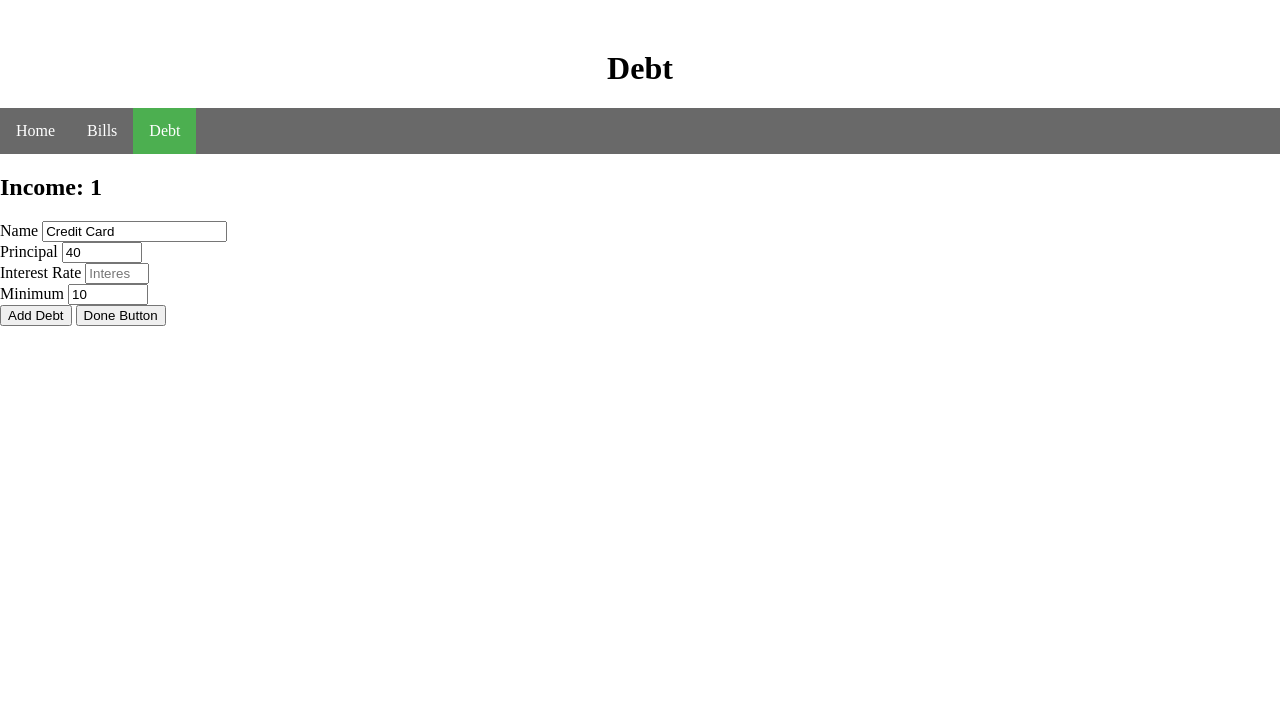
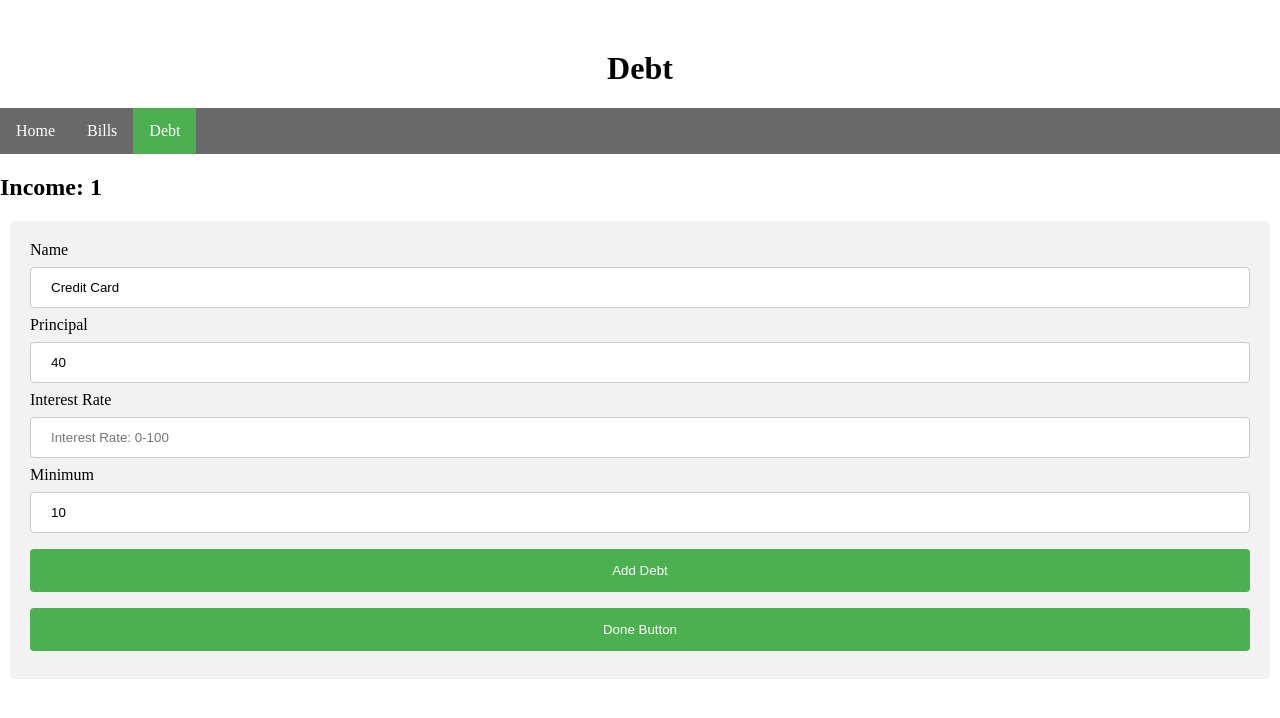
Before and after one commit to Kaz95/online_moneywiz, a Flask app: page /debt in a window 1280 px wide. Shown: the top 718 px of the page. Run offline with Flask 2, Linux system fonts and the light colour scheme; the visitor is signed in with stand-in values (Sample User, id 1).

Commit message:
- Simplified form html on all templates - Form CSS

```diff
--- a/static/main.css
+++ b/static/main.css
@@ -55,3 +55,51 @@ li a:hover:not(.active) {
 .active {
   background-color: #4CAF50;
 }
+
+
+input[type=number], input[type=text] {
+    width: 100%;
+    padding: 12px 20px;
+    margin: 8px 0;
+    box-sizing: border-box;
+    display: inline-block;
+    border: 1px solid #ccc;
+    border-radius: 4px;
+}
+
+input[type=submit] {
+    width: 100%;
+    margin: 8px 0;
+    padding: 14px 20px;
+    border: none;
+    border-radius: 4px;
+    cursor: pointer;
+    color: white;
+    background-color: #4CAF50;
+}
+
+input[type=submit]:hover {
+    background-color: #45a049;
+}
+
+div.form {
+    border-radius: 5px;
+    background-color: #f2f2f2;
+    padding: 20px;
+    margin: 10px;
+}
+
+button {
+    width: 100%;
+    margin: 8px 0;
+    padding: 14px 20px;
+    border: none;
+    border-radius: 4px;
+    cursor: pointer;
+    color: white;
+    background-color: #4CAF50;
+}
+
+button:hover {
+    background-color: #45a049;
+}
--- a/templates/debt.html
+++ b/templates/debt.html
@@ -2,27 +2,42 @@
 {% set active_page = 'debt' %}
 {% block some_content %}
     <h2>Income: {{ income }}</h2>
-    <form action="" method="post">
-        {{ form.hidden_tag() }}
-        <div>
+{#    <form action="" method="post">#}
+{#        {{ form.hidden_tag() }}#}
+{#        <div>#}
+{#            {{ form.name.label }}#}
+{#            {{ form.name }}#}
+{#        </div>#}
+{#        <div>#}
+{#            {{ form.principal.label }}#}
+{#            {{ form.principal }}#}
+{#        </div>#}
+{#        <div>#}
+{#            {{ form.interest_rate.label }}#}
+{#            {{ form.interest_rate }}#}
+{#        </div>#}
+{#        <div>#}
+{#            {{ form.minimum.label }}#}
+{#            {{ form.minimum }}#}
+{#        </div>#}
+{#        <div>#}
+{#            {{ form.add_debt }}#}
+{#            <button onclick="window.location.href = 'debt_output'">Done Button</button>#}
+{#        </div>#}
+{#    </form>#}
+    <div class="form">
+        <form action="" method="post">
+            {{ form.hidden_tag() }}
             {{ form.name.label }}
             {{ form.name }}
-        </div>
-        <div>
             {{ form.principal.label }}
             {{ form.principal }}
-        </div>
-        <div>
             {{ form.interest_rate.label }}
             {{ form.interest_rate }}
-        </div>
-        <div>
             {{ form.minimum.label }}
             {{ form.minimum }}
-        </div>
-        <div>
             {{ form.add_debt }}
-            <button onclick="window.location.href = 'debt_output'">Done Button</button>
-        </div>
-    </form>
+        </form>
+        <button onclick="window.location.href = 'debt_output'">Done Button</button>
+    </div>
 {% endblock %}
```
Also changed, not shown: templates/bill.html (+23 -10 lines), templates/income.html (+16 -7 lines), templates/payday.html (+20 -10 lines).
